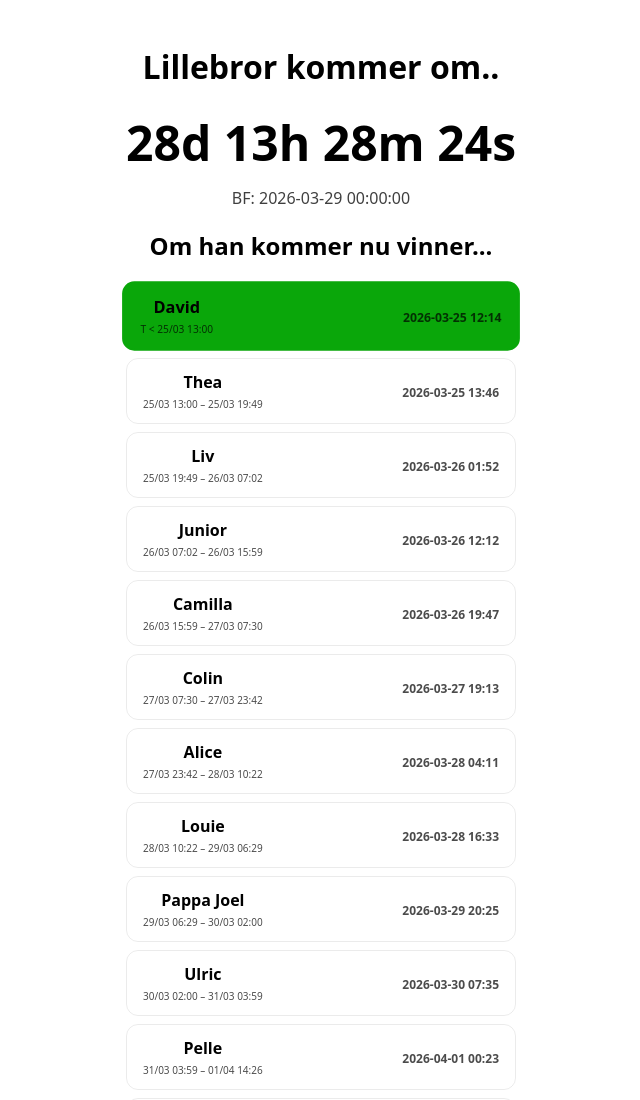
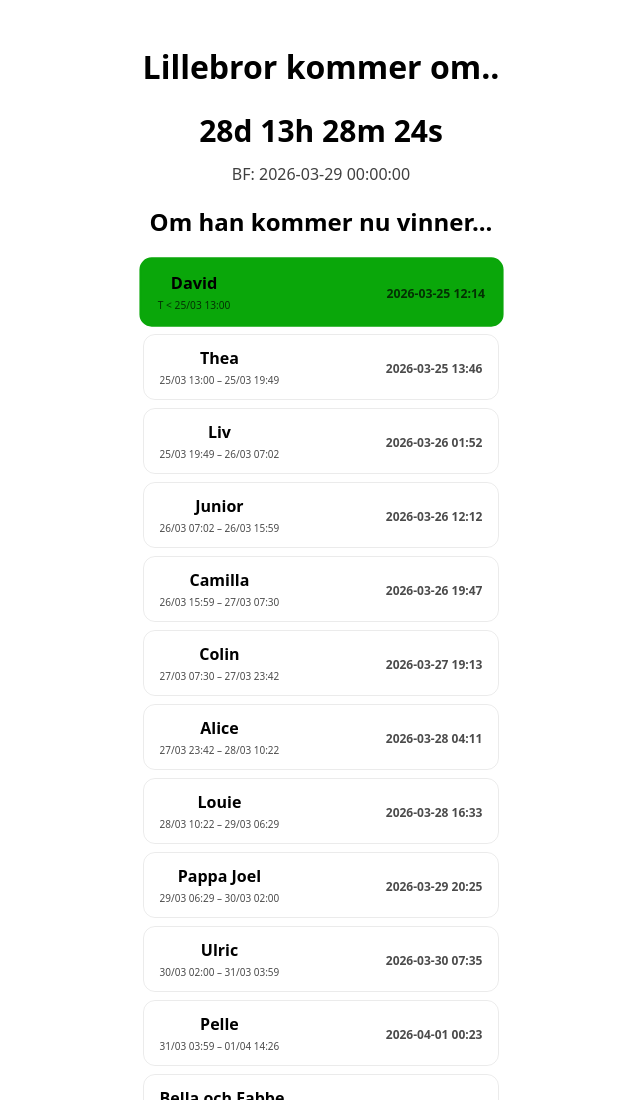
Before and after one commit to alicewalden/baby-bet, a plain HTML site: page index.html in a window 1280 px wide. Shown: the top 1100 px of the page, without its empty margins (319-959 px from the left). Drawn offline with Linux system fonts and the light colour scheme.

Commit message:
fix font

```diff
--- a/script.js
+++ b/script.js
@@ -192,6 +192,7 @@
 function render() {
   const now = new Date();
   const effectiveTime = frozenBirthTime ?? now;
+  let winner = "";
 
   if (!hasRevealed) {
     frozenLineEl.textContent = "";
@@ -208,7 +209,10 @@
     const li = document.createElement("li");
     li.classList.add("bet");
 
-    if (bet.isWinner) li.classList.add("bet--winner");
+    if (bet.isWinner) {
+      li.classList.add("bet--winner");
+      winner = bet.name;
+    }
     if (bet.isExpired) li.classList.add("bet--expired");
 
     // OPTIONAL: if frozen, add minutes difference under each bet for extra satisfaction
@@ -233,19 +237,9 @@
     titleEl.textContent = "🎉Lillebror är här!🎉";
     countdownEl.textContent = `⏱️ ${frozenBirthTime.toLocaleString("sv-SE")}`;
     subtitleEl.textContent = "";
-    betListTitleEl.textContent = "🏆 Vinnaren är...";
+    betListTitleEl.textContent = `🏆 Vinnaren är ${winner}! 🏆`;
     return; // stop here in frozen mode
   }
-
-
-
-  // const totalSeconds = Math.floor(diffMs / 1000);
-  // const days = Math.floor(totalSeconds / (3600 * 24));
-  // const hours = Math.floor((totalSeconds % (3600 * 24)) / 3600);
-  // const minutes = Math.floor((totalSeconds % 3600) / 60);
-  // const seconds = totalSeconds % 60;
-
-  //countdownEl.textContent = `${days}d ${pad(hours)}h ${pad(minutes)}m ${pad(seconds)}s`;
 
   const isOverdue = diffMs < 0;
   const absSeconds = Math.floor(Math.abs(diffMs) / 1000);
--- a/style.css
+++ b/style.css
@@ -14,7 +14,7 @@
 }
 
 .countdown {
-    font-size: 48px;
+    font-size: 30px;
     font-weight: 700;
     margin-top: 12px;
 }
```
